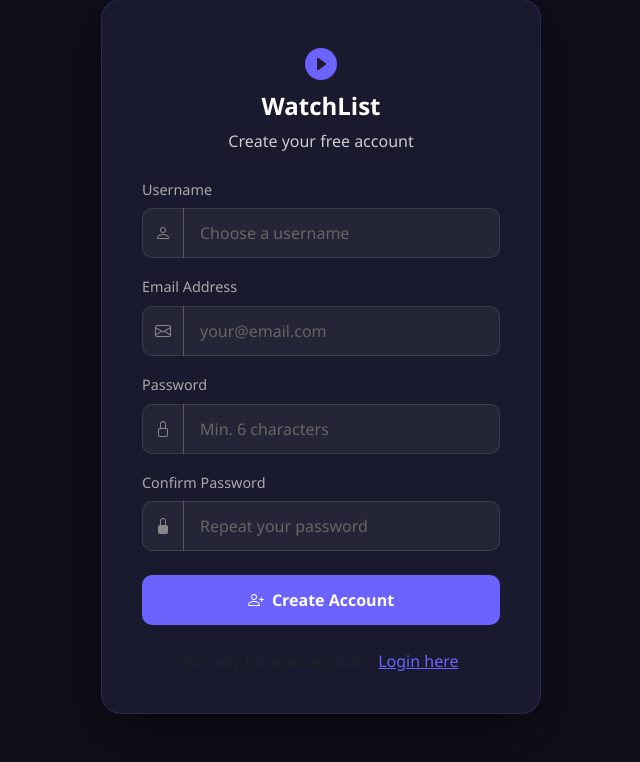
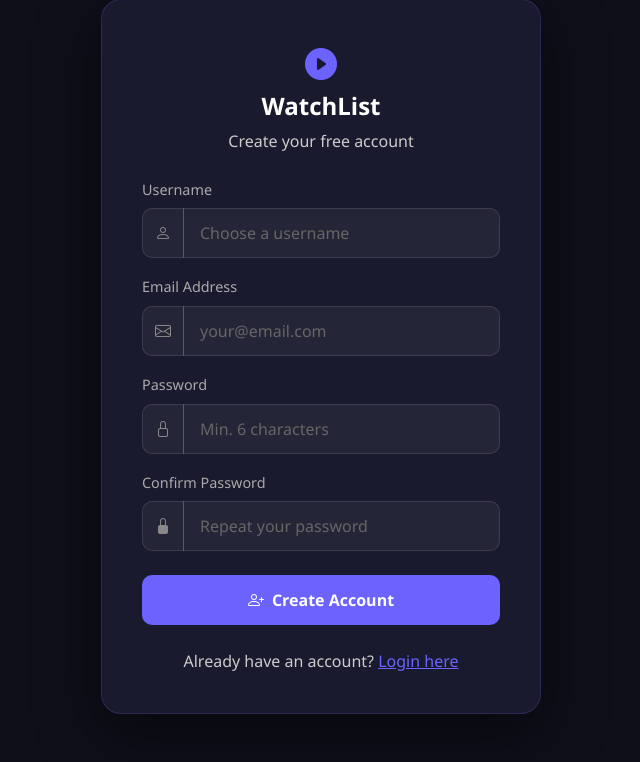
Before and after one commit to christianrenz210/watchlist, a Flask app: page /register in a window 1280 px wide. Shown: the part 49-811 px from the top of the page, without its empty margins (319-959 px from the left). Run offline with Flask 3, Linux system fonts and the light colour scheme.

Commit message:
fix: readable text on register bottom link

```diff
--- a/templates/register.html
+++ b/templates/register.html
@@ -71,7 +71,7 @@
       <button type="submit" class="btn btn-register"><i class="bi bi-person-plus me-2"></i>Create Account</button>
     </form>
 
-    <p class="text-center text-muted mt-4 mb-0">Already have an account? <a href="/login" style="color:var(--primary)">Login here</a></p>
+    <p class="text-center mt-4 mb-0" style="color:#ccc">Already have an account? <a href="/login" style="color:var(--primary)">Login here</a></p>
   </div>
 </div>
 <script src="https://cdn.jsdelivr.net/npm/bootstrap@5.3.3/dist/js/bootstrap.bundle.min.js"></script>
```
